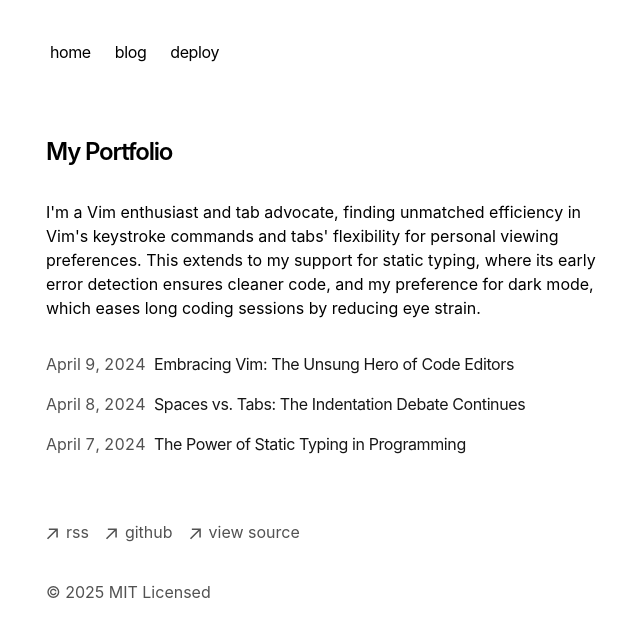
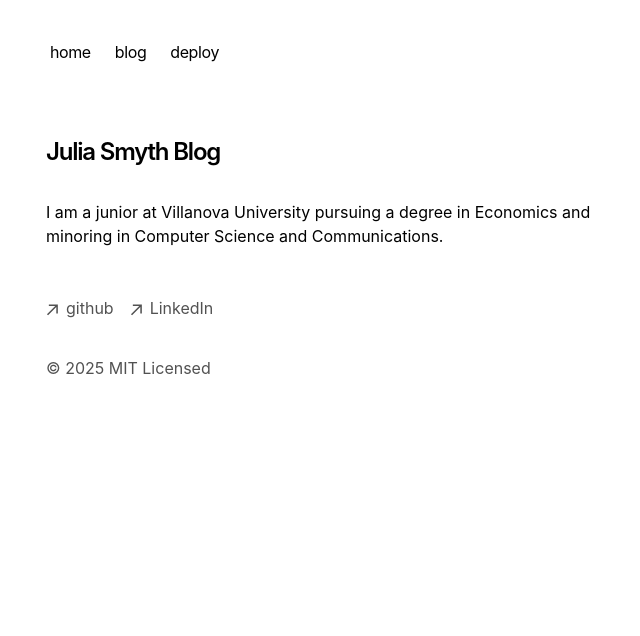
Before and after one commit to juliasmyth13-pixel/julia-blog, a Next.js app: page / in a window 1280 px wide. Shown: the top 636 px of the page, without its empty margins (306-946 px from the left). Built offline with nearby package versions, Linux system fonts and the light colour scheme.

Commit message:
changes made to home page

```diff
--- a/app/components/footer.tsx
+++ b/app/components/footer.tsx
@@ -19,7 +19,7 @@ export default function Footer() {
   return (
     <footer className="mb-16">
       <ul className="font-sm mt-8 flex flex-col space-x-0 space-y-2 text-neutral-600 md:flex-row md:space-x-4 md:space-y-0 dark:text-neutral-300">
-        <li>
+        {/*<li>
           <a
             className="flex items-center transition-all hover:text-neutral-800 dark:hover:text-neutral-100"
             rel="noopener noreferrer"
@@ -29,13 +29,13 @@ export default function Footer() {
             <ArrowIcon />
             <p className="ml-2 h-7">rss</p>
           </a>
-        </li>
+        </li>*/}
         <li>
           <a
             className="flex items-center transition-all hover:text-neutral-800 dark:hover:text-neutral-100"
             rel="noopener noreferrer"
             target="_blank"
-            href="https://github.com/vercel/next.js"
+            href="https://github.com/dashboard"
           >
             <ArrowIcon />
             <p className="ml-2 h-7">github</p>
@@ -46,10 +46,10 @@ export default function Footer() {
             className="flex items-center transition-all hover:text-neutral-800 dark:hover:text-neutral-100"
             rel="noopener noreferrer"
             target="_blank"
-            href="https://vercel.com/templates/next.js/portfolio-starter-kit"
+            href="https://www.linkedin.com/in/julia-smyth-ba925130b/"
           >
             <ArrowIcon />
-            <p className="ml-2 h-7">view source</p>
+            <p className="ml-2 h-7">LinkedIn</p>
           </a>
         </li>
       </ul>
--- a/app/page.tsx
+++ b/app/page.tsx
@@ -4,18 +4,15 @@ export default function Page() {
   return (
     <section>
       <h1 className="mb-8 text-2xl font-semibold tracking-tighter">
-        My Portfolio
+        Julia Smyth Blog
       </h1>
       <p className="mb-4">
-        {`I'm a Vim enthusiast and tab advocate, finding unmatched efficiency in
-        Vim's keystroke commands and tabs' flexibility for personal viewing
-        preferences. This extends to my support for static typing, where its
-        early error detection ensures cleaner code, and my preference for dark
-        mode, which eases long coding sessions by reducing eye strain.`}
+        {`I am a junior at Villanova University pursuing a degree in Economics
+        and minoring in Computer Science and Communications. `}
       </p>
-      <div className="my-8">
+      {/*<div className="my-8">
         <BlogPosts />
-      </div>
+      </div>*/}
     </section>
   )
 }
```
Also changed, not shown: 1 other file (tests, documents, lock files or other folders).
